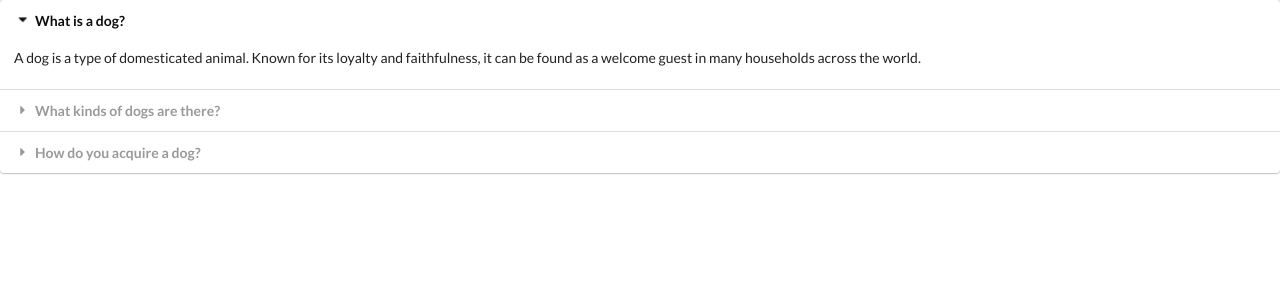
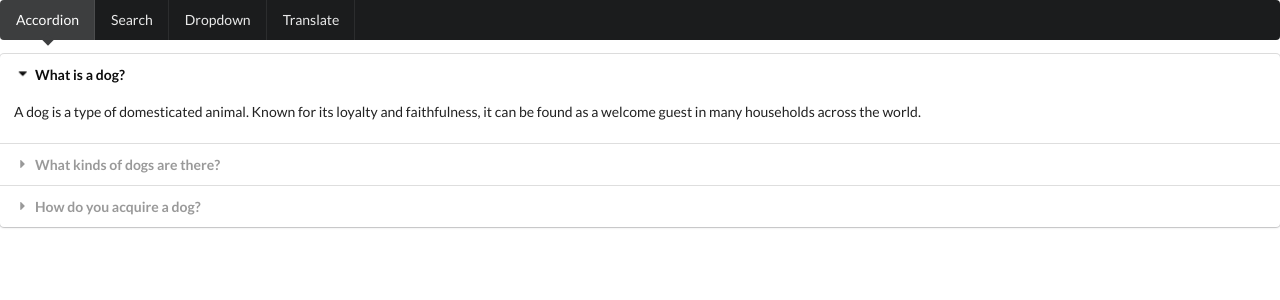
Before and after one commit to AhmedHany22/widgets, a React (Create React App) app: page / in a window 1280 px wide. Shown: the top 300 px of the page. Built offline with nearby package versions, Linux system fonts and the light colour scheme.

Commit message:
Creating Navigation Header

```diff
--- a/src/App.js
+++ b/src/App.js
@@ -4,6 +4,7 @@ import Search from "./components/search";
 import Dropdown from "./components/dropdown";
 import Translate from "./components/translate";
 import Route from "./components/route";
+import Header from "./components/header";
 
 const App = () => {
   const items = [
@@ -32,6 +33,11 @@ const App = () => {
 
   return (
     <div className="ui">
+      <Header
+        className="two wide column"
+        style={{ height: "100vh", margin: 0 }}
+      />
+      <div className="ui">
         <Route path="/">
           <Accordion items={items} />
         </Route>
@@ -50,20 +56,8 @@ const App = () => {
           <Translate items={items} />
         </Route>
       </div>
+    </div>
   );
 };
 
 export default App;
-
-// const App = () => {
-
-//   return (
-//     <Dropdown
-//       options={options}
-//       selected={selectedColor}
-//       onSelectedChange={setSelectedColor}
-//     />
-//   );
-// };
-
-// export default App;
--- /dev/null
+++ b/src/components/header.js
@@ -0,0 +1,30 @@
+import React, { useState } from "react";
+
+const Header = () => {
+  const headers = [
+    { path: "/", label: "Accordion" },
+    { path: "/search", label: "Search" },
+    { path: "/dropdown", label: "Dropdown" },
+    { path: "/translate", label: "Translate" },
+  ];
+  const [current, setCurrent] = useState(0);
+  return (
+    <div className="ui inverted pointing menu">
+      {headers.map((header, index) => {
+        return (
+          <a
+            href={header.path}
+            onClick={() => {
+              setCurrent(index);
+            }}
+            className={`item ${current === index ? "active" : ""}`}
+          >
+            {header.label}
+          </a>
+        );
+      })}
+    </div>
+  );
+};
+
+export default Header;
```
Lines whose indentation alone changed are shown as unchanged.
